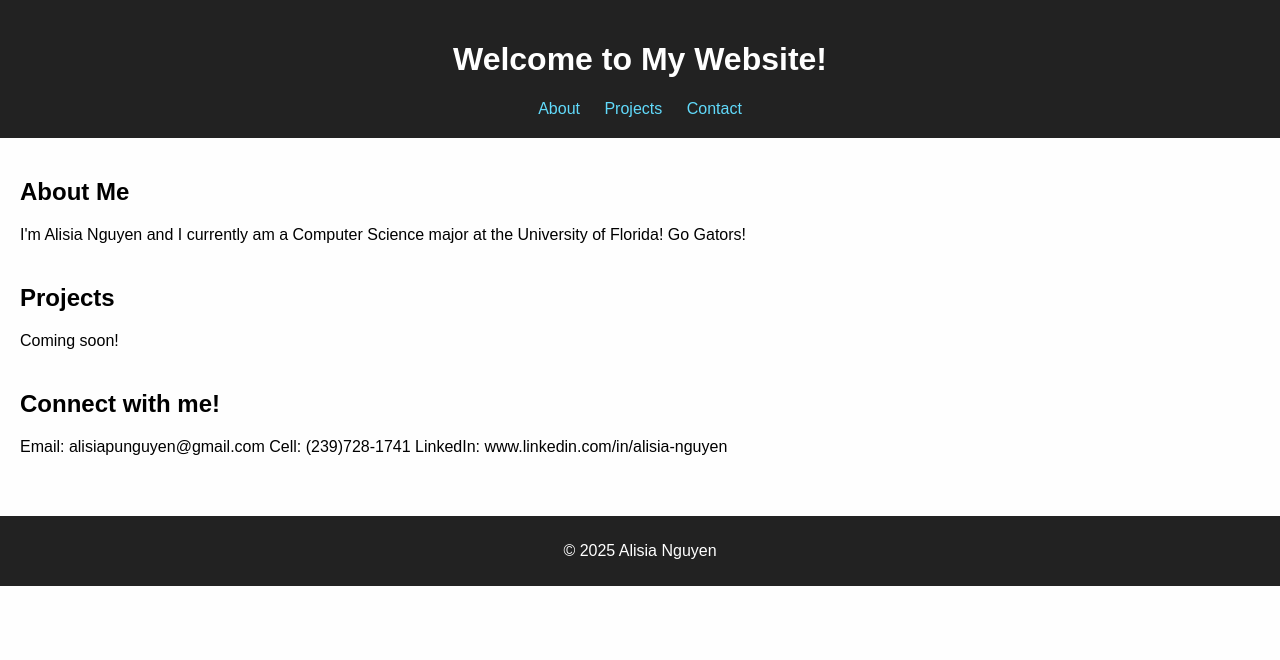
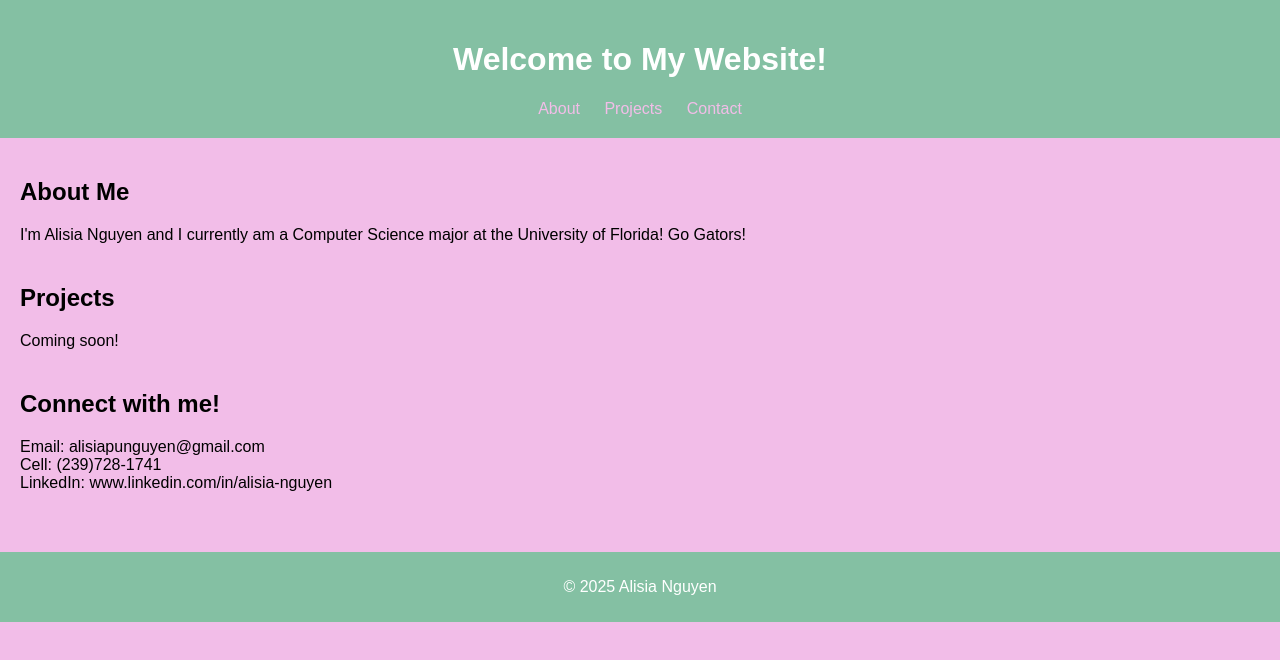
Before and after one commit to alisianguyen/alisianguyen.github.io, a plain HTML site: page index.html in a window 1280 px wide. Drawn offline with Linux system fonts and the light colour scheme.

Commit message:
some changes

```diff
--- a/index.html
+++ b/index.html
@@ -27,8 +27,8 @@
 
       <section id="contact">
         <h2>Connect with me!</h2>
-        <p>Email: alisiapunguyen@gmail.com
-          Cell: (239)728-1741
+        <p>Email: alisiapunguyen@gmail.com <br>
+          Cell: (239)728-1741 <br>
           LinkedIn: www.linkedin.com/in/alisia-nguyen
         </p>
       </section>
--- a/style.css
+++ b/style.css
@@ -1,19 +1,19 @@
 body {
     font-family: Arial, sans-serif;
-    background-color: #fefefe;
+    background-color: #f2bde8;
     margin: 0;
     padding: 0;
   }
 
   header {
-    background-color: #222;
+    background-color: #84c0a3;
     color: white;
     padding: 20px;
     text-align: center;
   }
 
   nav a {
-    color: #61dafb;
+    color: #f2bde8;
     margin: 0 10px;
     text-decoration: none;
   }
@@ -27,7 +27,7 @@ body {
   }
 
   footer {
-    background-color: #222;
+    background-color: #84c0a3;
     color: white;
     text-align: center;
     padding: 10px;
```
